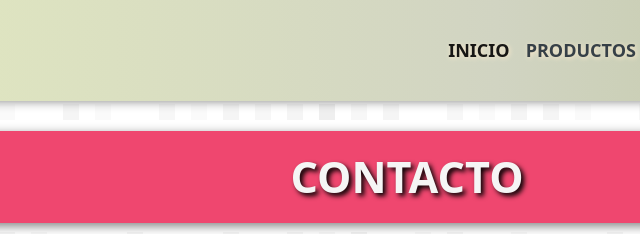
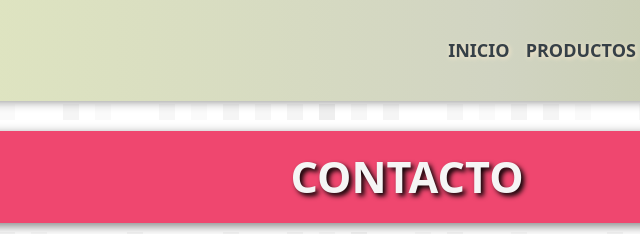
Before and after one commit to exemorelli/proyecto-coder-MTM-bootstrap, a plain HTML site: page pages/contacto.html in a window 1280 px wide. Shown: the top 234 px of the page, 233-873 px from the left. Drawn offline with nearby package versions, Linux system fonts and the light colour scheme.

Commit message:
active quitado del navbar

```diff
--- a/pages/contacto.html
+++ b/pages/contacto.html
@@ -28,7 +28,7 @@
                 </button>
                 <div class="collapse navbar-collapse  flex-grow-0" id="navbarNavAltMarkup">
                     <div class="navbar-nav">
-                        <a class="nav-link active" aria-current="page" href="../index.html">Inicio</a>
+                        <a class="nav-link" aria-current="page" href="../index.html">Inicio</a>
                         <a class="nav-link" href="./productos.html">Productos</a>
                         <a class="nav-link" href="./servicios.html">Servicios</a>
                         <a class="nav-link" href="./empresa.html">Empresa</a>
```
Also changed, not shown: pages/empresa.html (+1 -1 lines), pages/productos.html (+1 -1 lines), pages/servicios.html (+1 -1 lines).
